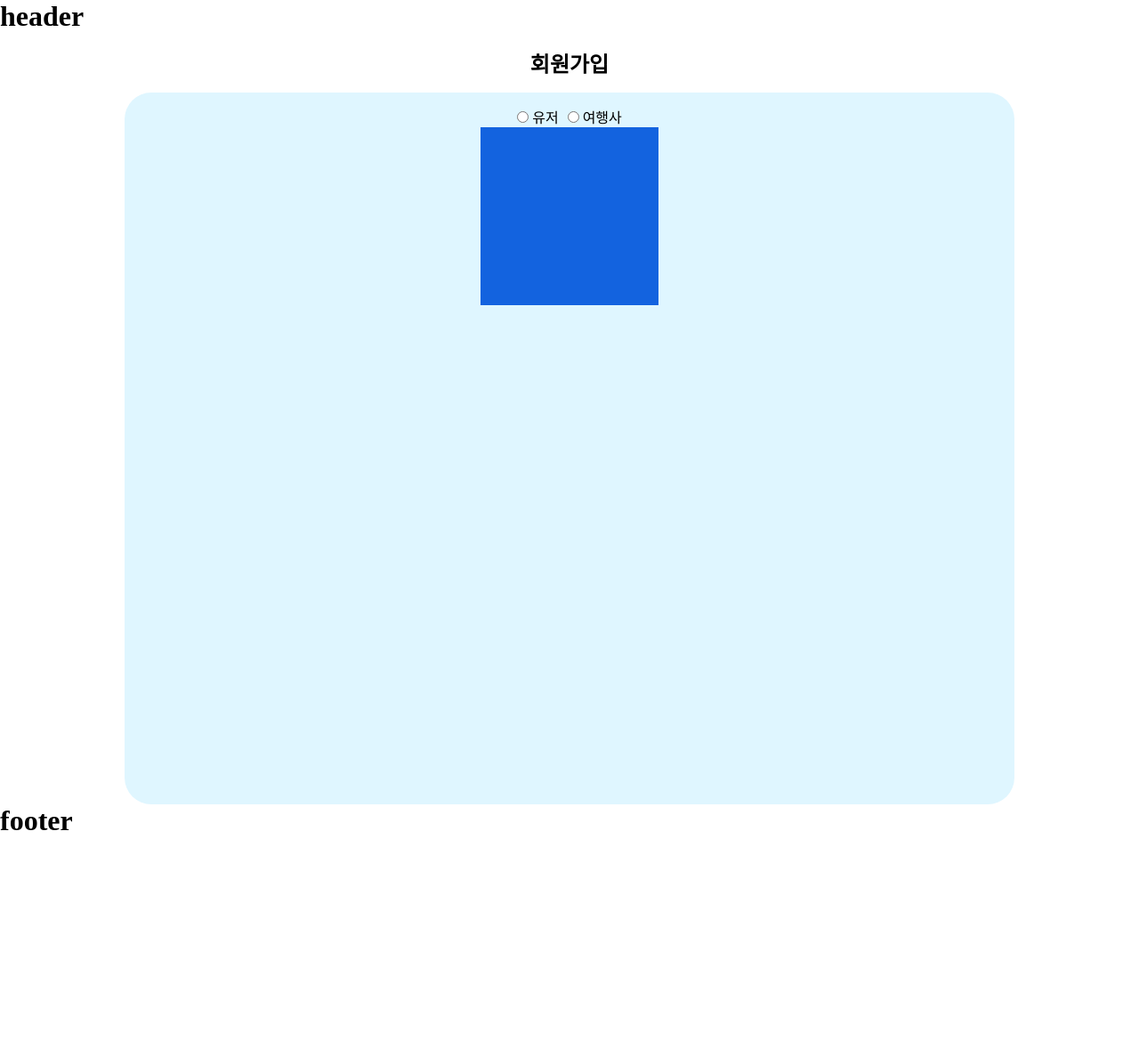
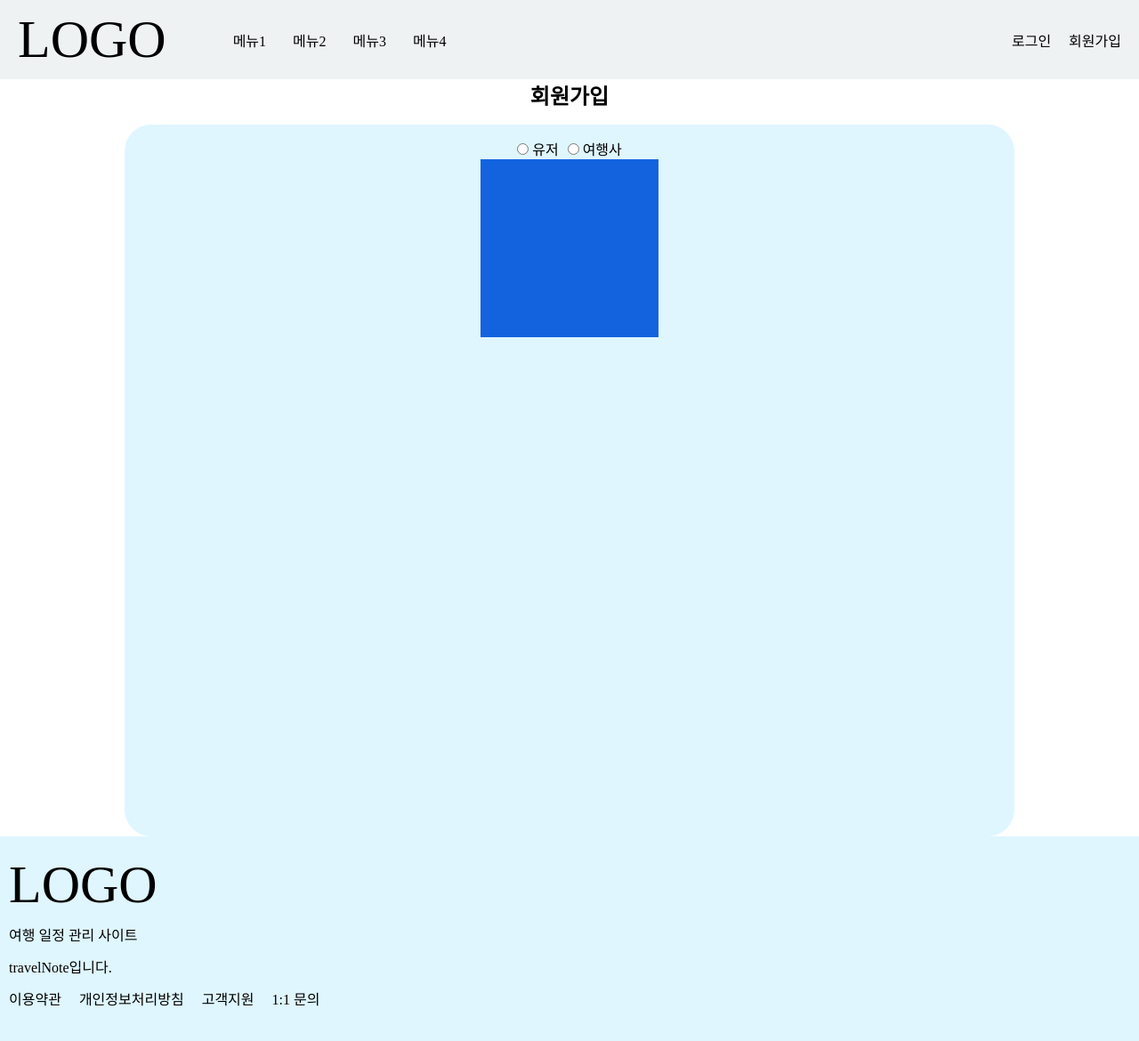
Before and after one commit to subin002003/Project_TravelNote, a React (Create React App) app in the folder travelnote_front/: page /joinUser in a window 1280 px wide. Shown: the top 1170 px of the page at 89% size. Before the commit the page ends 957 px from the top, so only its background shows below. Built offline with nearby package versions, Linux system fonts and the light colour scheme; a web font is replaced by a local one.

Commit message:
0919 메인(환율 부분 문제 해결 중 ), Header, Footer 배치 완료

```diff
--- a/travelnote_front/src/component/common/Footer.js
+++ b/travelnote_front/src/component/common/Footer.js
@@ -1,8 +1,21 @@
+import { Link } from "react-router-dom";
 const Footer = () => {
   return (
-    <>
-      <h1>footer</h1>
-    </>
+    <footer className="footer">
+      <div>
+        <div className="logo">
+          <Link to="/">LOGO</Link>
+        </div>
+        <p>여행 일정 관리 사이트</p>
+        <p>travelNote입니다.</p>
+        <ul>
+          <li>이용약관</li>
+          <li>개인정보처리방침</li>
+          <li>고객지원</li>
+          <li>1:1 문의</li>
+        </ul>
+      </div>
+    </footer>
   );
 };
 
--- a/travelnote_front/src/component/common/Header.js
+++ b/travelnote_front/src/component/common/Header.js
@@ -1,9 +1,38 @@
+import { Link } from "react-router-dom";
+import "./default.css";
 const Header = () => {
   return (
-    <>
-      <h1>header</h1>
-    </>
+    <header className="header">
+      <div header-container>
+        <div className="logo">
+          <Link to="/">LOGO</Link>
+        </div>
+        <MainNavi />
+        <HeaderLink />
+      </div>
+    </header>
   );
 };
 
+const MainNavi = () => {
+  return (
+    <nav className="nav">
+      <ul>
+        <li>메뉴1</li>
+        <li>메뉴2</li>
+        <li>메뉴3</li>
+        <li>메뉴4</li>
+      </ul>
+    </nav>
+  );
+};
+
+const HeaderLink = () => {
+  return (
+    <ul className="user-menu">
+      <li>로그인</li>
+      <li>회원가입</li>
+    </ul>
+  );
+};
 export default Header;
--- a/travelnote_front/src/component/common/Main.js
+++ b/travelnote_front/src/component/common/Main.js
@@ -13,7 +13,8 @@ const Main = () => {
 
   const API_KEYS = {
     weather: "a33e108aafd2700b393505935a10c98e", // OpenWeatherMap API 키
-    exchange: "a08f2cb5d24898544c7a1ded", // ExchangeRate API 키
+    exchange: "fca_live_EeFeNGdxZTuLBGhbi5zT4weOAZk1AgA4ahK7Q0EP", // freecurrency API 키
+    //exchange: "a08f2cb5d24898544c7a1ded", // ExchangeRate API 키
   };
 
   // 지역 이름(name) /  해당 통화(currency) / 지역 설명(description) / 지역 이미지(image)
@@ -68,11 +69,15 @@ const Main = () => {
     };
 
     const fetchExchangeRate = async () => {
-      const BASE_CURRENCY = "KRW"; // 한국 원화
+      // const BASE_CURRENCY = "KRW"; // 한국 원화
       try {
+        // const response = await axios.get(
+        //   `https://v6.exchangerate-api.com/v6/${API_KEYS.exchange}/latest/${BASE_CURRENCY}`
+        // );
         const response = await axios.get(
-          `https://v6.exchangerate-api.com/v6/${API_KEYS.exchange}/latest/${BASE_CURRENCY}`
+          `https://api.freecurrencyapi.com/v1/latest?apikey=${API_KEYS.exchange}`
         );
+
         setExchangeRate(response.data);
       } catch (error) {
         console.error("환율 정보를 가져오는 중 오류 발생:", error);
@@ -83,13 +88,13 @@ const Main = () => {
     fetchExchangeRate();
   }, [currentIndex]); // currentIndex가 변경될 때마다 호출
 
-  useEffect(() => {
-    const interval = setInterval(() => {
-      setCurrentIndex((prevIndex) => (prevIndex + 1) % locations.length);
-    }, 4000); // 4000ms (4초)마다 다음 위치로 이동
+  // useEffect(() => {
+  //   const interval = setInterval(() => {
+  //     setCurrentIndex((prevIndex) => (prevIndex + 1) % locations.length);
+  //   }, 4000); // 4000ms (4초)마다 다음 위치로 이동
 
-    return () => clearInterval(interval); // 컴포넌트 언마운트 시 interval 정리
-  }, []);
+  //   return () => clearInterval(interval); // 컴포넌트 언마운트 시 interval 정리
+  // }, []);
 
   const nextLocation = () => {
     setCurrentIndex((prevIndex) => (prevIndex + 1) % locations.length);
@@ -148,13 +153,17 @@ const Main = () => {
         {exchangeRate ? (
           <div>
             <p>기본 통화 : KRW</p>
-            <p>
+            {/* <p>
               1 {locations[currentIndex].currency} ={" "}
               {1 /
                 exchangeRate.conversion_rates[
                   locations[currentIndex].currency
                 ]}{" "}
               KRW
+            </p> */}
+            <p>
+              1 {locations[currentIndex].currency} ={" "}
+              {exchangeRate[locations[currentIndex].currency]} KRW
             </p>
           </div>
         ) : (
--- a/travelnote_front/src/component/common/default.css
+++ b/travelnote_front/src/component/common/default.css
@@ -55,7 +55,7 @@ a {
 }
 
 a:hover {
-  text-decoration: underline;
+  text-decoration: none;
 }
 
 button {
@@ -77,3 +77,81 @@ button:hover {
   margin: 0 auto;
   padding: 0 15px;
 }
+
+/* Header(MainNavi) */
+.header {
+  background-color: #eef2f3;
+  width: 100%;
+  position: sticky;
+  top: 0;
+  z-index: 21;
+  display: flex;
+  justify-content: space-between; /* 양쪽 끝으로 정렬 */
+  align-items: center;
+  padding: 10px 20px;
+}
+.header > div {
+  display: flex;
+  justify-content: space-between; /* 내부 아이템들 간의 간격 조정 */
+  align-items: center;
+  width: 100%; /* 전체 너비 사용 */
+}
+.logo {
+  font-size: 60px;
+  margin-right: 60px;
+}
+
+.nav {
+  flex: 1;
+}
+.nav > ul {
+  display: flex;
+  align-items: center;
+  list-style: none;
+}
+.nav > ul > li {
+  margin: 0px 15px;
+  position: relative;
+}
+
+/* Header(HeaderLink) */
+.user-menu a {
+  transition-duration: 0.3s;
+}
+.user-menu {
+  margin-left: auto; /* 왼쪽 항목을 오른쪽으로 이동 */
+  display: flex;
+  list-style: none;
+  padding: 0;
+  margin: 0;
+}
+.user-menu li {
+  margin-left: 20px;
+}
+
+/* Footer */
+.footer {
+  background-color: #dff6ff;
+}
+
+.footer > div > p {
+  margin: 10px 0px;
+  font-family: ns-b;
+  font-size: 16px;
+}
+
+.footer > div {
+  max-width: 1400px;
+  padding: 20px 10px;
+}
+
+.footer > div > ul {
+  list-style-type: none;
+  overflow: hidden;
+  margin-bottom: 20px;
+}
+
+.footer > div > ul > li {
+  float: left;
+  padding-right: 20px;
+}
```
